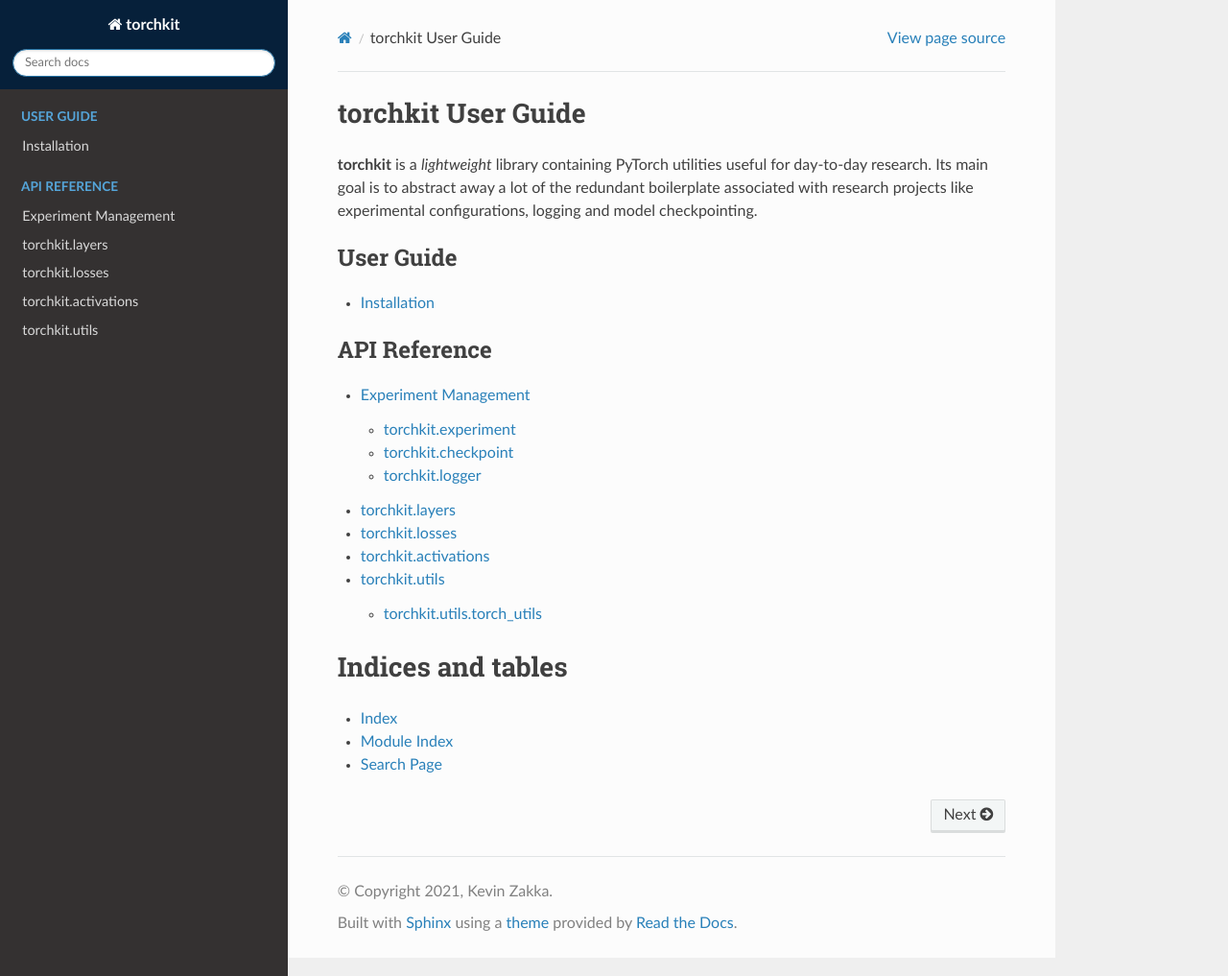
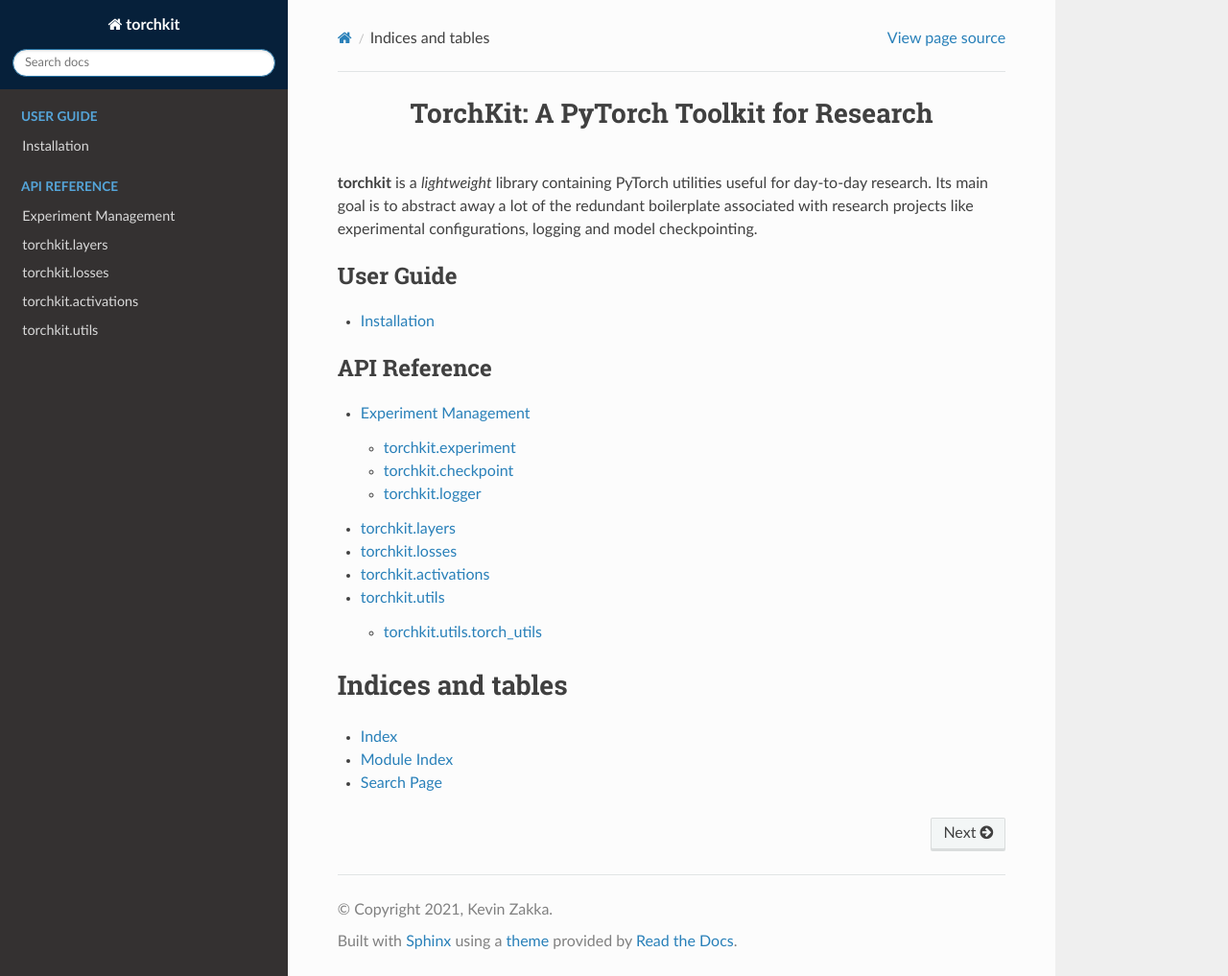
Before and after one commit to kevinzakka/torchkit, a Sphinx documentation site: the page built from docs/index.rst, in a window 1280 px wide and 1017 px high. Shown: the whole window at 96% size. Built offline with Sphinx 7.4.7 and the Read the Docs theme 2.0.0, drawn with Linux system fonts in a browser that asks for light colours.

Commit message:
investigating docs break

```diff
--- a/docs/conf.py
+++ b/docs/conf.py
@@ -26,7 +26,6 @@
 
 napoleon_google_docstring = True
 napoleon_numpy_docstring = False
-napoleon_use_admonition_for_references = False
 
 # Add any paths that contain templates here, relative to this directory.
 templates_path = ["_templates"]
@@ -47,9 +46,7 @@
 # -- Options for HTML output -------------------------------------------------
 
 html_theme = "sphinx_rtd_theme"
-# html_logo = "_static/img/logo.svg"
 html_theme_options = {
-    # "logo_only": True,
     "style_nav_header_background": "#06203A",
 }
 
--- a/docs/index.rst
+++ b/docs/index.rst
@@ -1,5 +1,7 @@
-torchkit User Guide
-===================
+.. raw:: html
+
+    <h1 style="text-align: center">TorchKit: A PyTorch Toolkit for Research</h1>
+    <br>
 
 **torchkit** is a *lightweight* library containing PyTorch utilities useful for day-to-day research.
 Its main goal is to abstract away a lot of the redundant boilerplate associated with research projects
@@ -21,6 +23,7 @@
     torchkit/activations
     torchkit/utils
 
+
 Indices and tables
 ==================
 
--- a/docs/requirements.txt
+++ /dev/null
@@ -1,3 +0,0 @@
-sphinx
-sphinx_rtd_theme
-m2r
```
Also changed, not shown: 1 other file.
